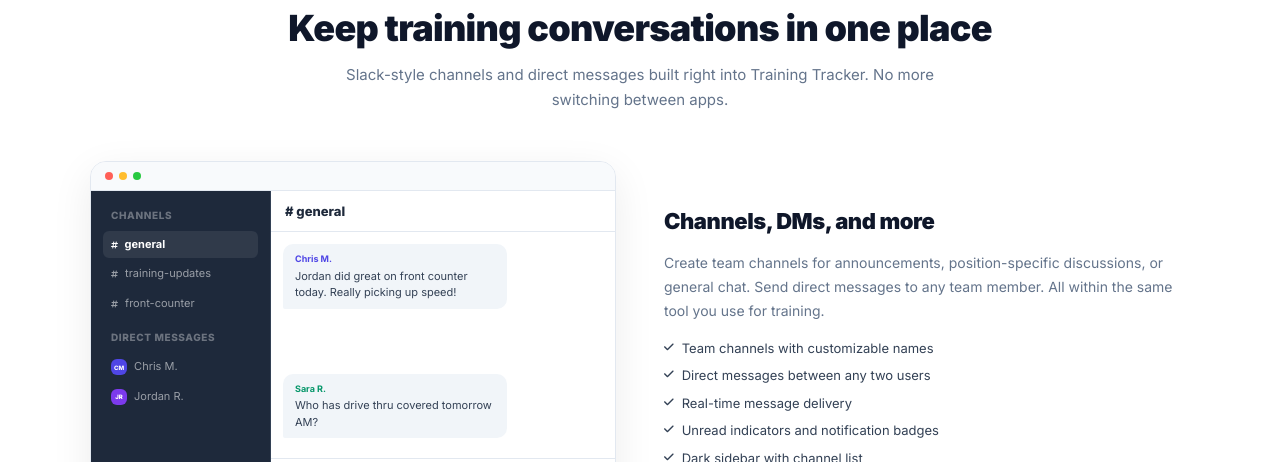
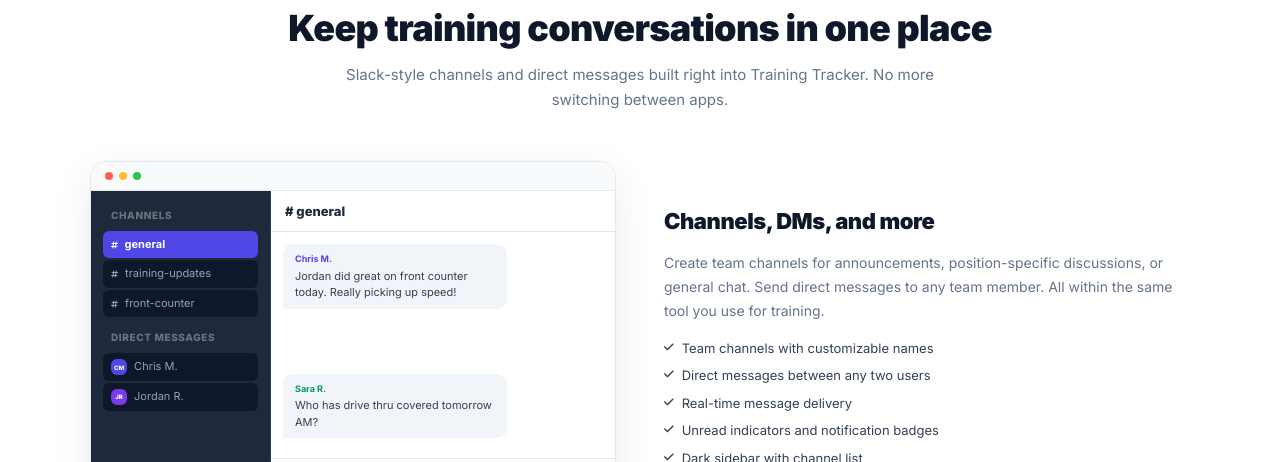
Before and after one commit to adamadkins/Training-Tracker, a Python web app: template app/templates/tour.html in a window 1280 px wide. Shown: the part 6038-6500 px from the top of the page. Run offline with Jinja, Linux system fonts and the light colour scheme; the template is opened without the code that fills it, so the values that code supplies are empty.

Commit message:
fix(tour): change feature tabs from see-thru to solid colors

```diff
--- a/app/templates/tour.html
+++ b/app/templates/tour.html
@@ -525,13 +525,14 @@
             padding: 5px 8px;
             border-radius: 6px;
             font-size: 11px;
-            color: rgba(255, 255, 255, 0.55);
+            color: #94a3b8;
             cursor: default;
             margin-bottom: 2px;
+            background: #0f172a;
         }
 
         .tm-msg-ch.active {
-            background: rgba(255, 255, 255, 0.08);
+            background: #4f46e5;
             color: #fff;
             font-weight: 700;
         }
```
